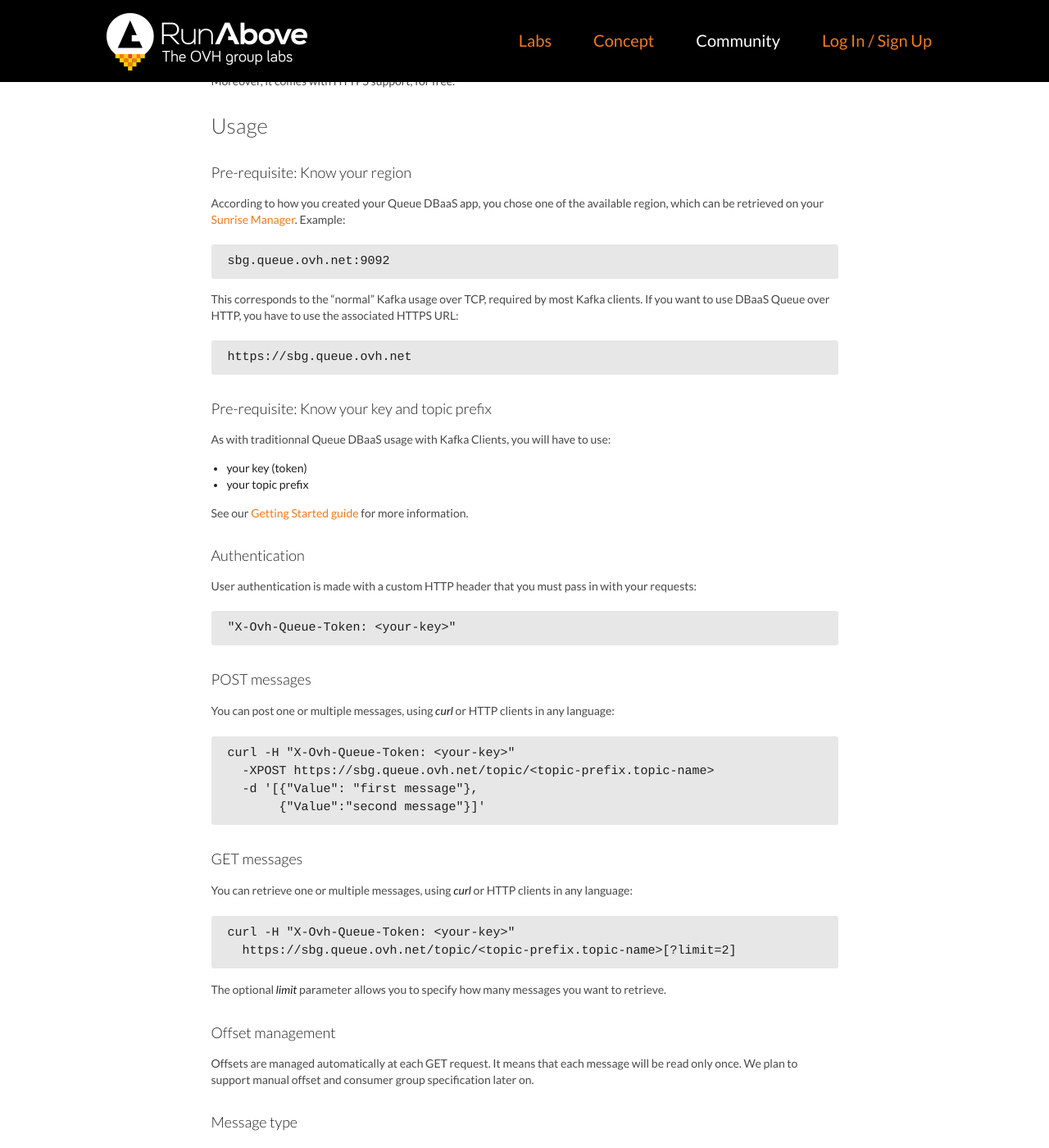
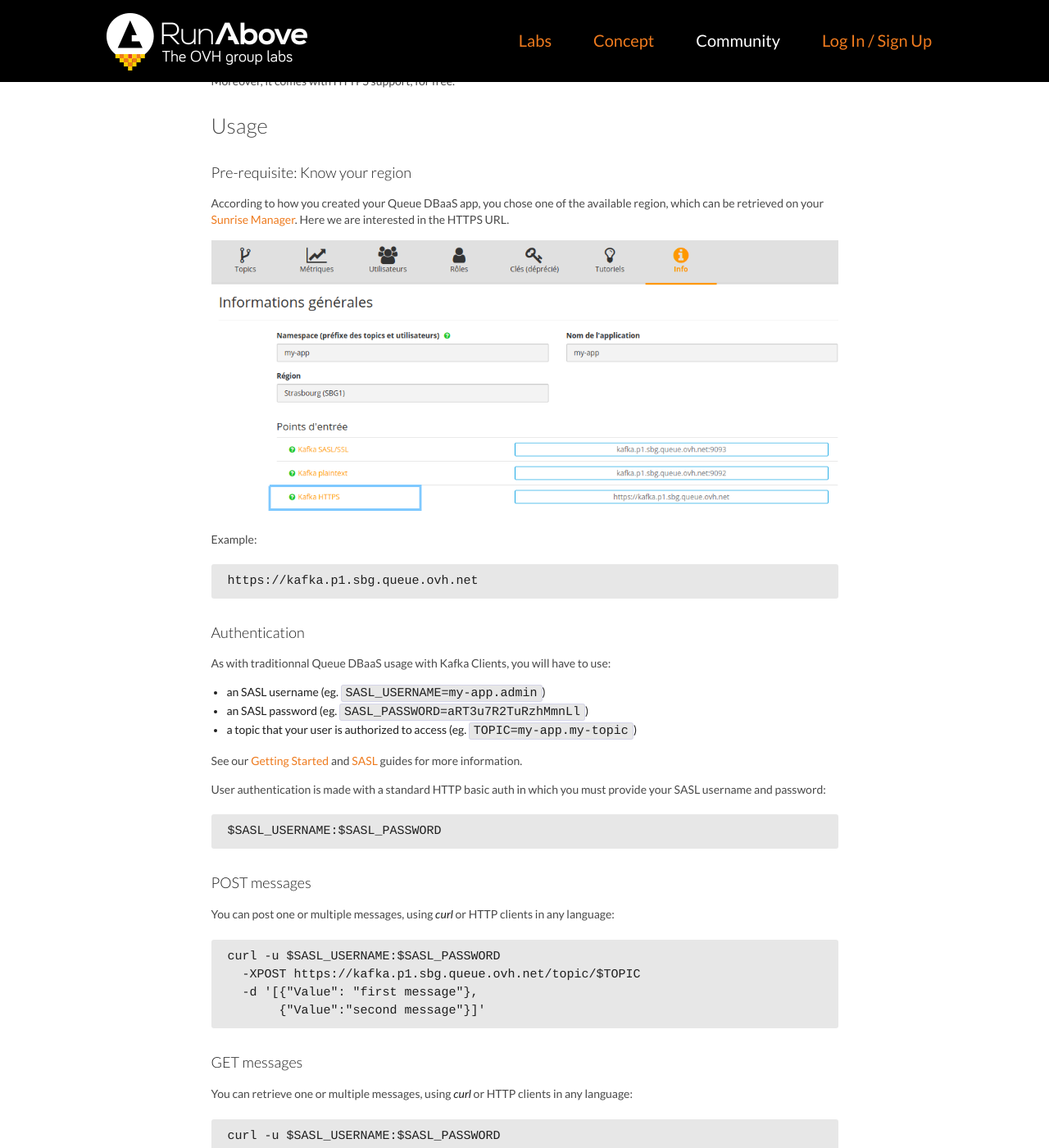
Before and after one commit to ovhlabs/knowledge-base, a Jekyll site: the page built from en/_posts/2016-08-17-dbaas-queue-https.md, in a window 1280 px wide and 1400 px high, scrolled down 659 px. Shown: the whole window at 82% size. Built offline with Jekyll 4.4.1, drawn with Linux system fonts in a browser that asks for light colours; some web fonts are replaced; Markdown is read by kramdown in place of the engine named in the settings; comment, search, counter and statistics services are not loaded; some of the changed text lies outside the part shown.

Commit message:
Update Queue HTTPS doc with SASL and screenshots

````diff
--- a/en/_posts/2016-08-17-dbaas-queue-https.md
+++ b/en/_posts/2016-08-17-dbaas-queue-https.md
@@ -32,35 +32,33 @@
 
 ### Pre-requisite: Know your region
 
-According to how you created your Queue DBaaS app, you chose one of the available region, which can be retrieved on your [Sunrise Manager](https://www.ovh.com/manager/sunrise/dbaasQueue/index.html#/dbaasQueue).
+According to how you created your Queue DBaaS app, you chose one of the available region, which can be retrieved
+on your [Sunrise Manager](https://www.ovh.com/manager/sunrise/dbaasQueue/index.html#/dbaasQueue). Here we are interested
+in the HTTPS URL.
+
+![Sunrise](/kb/images/2016-08-17-dbaas-queue-https/sunrise-info.png)
+
 Example:
 
 ```
-sbg.queue.ovh.net:9092
+https://kafka.p1.sbg.queue.ovh.net
 ```
 
-This corresponds to the "normal" Kafka usage over TCP, required by most Kafka clients.
-If you want to use DBaaS Queue over HTTP, you have to use the associated HTTPS URL:
-
-```
-https://sbg.queue.ovh.net
-```
-
-### Pre-requisite: Know your key and topic prefix
+### Authentication
 
 As with traditionnal Queue DBaaS usage with Kafka Clients, you will have to use:
 
-- your key (token)
-- your topic prefix
+- an SASL username (eg. `SASL_USERNAME=my-app.admin`)
+- an SASL password (eg. `SASL_PASSWORD=aRT3u7R2TuRzhMmnLl`)
+- a topic that your user is authorized to access (eg. `TOPIC=my-app.my-topic`)
 
-See our [Getting Started guide](https://community.runabove.com/kb/en/queue/getting-started-with-queue-as-a-service.html) for more information.
+See our [Getting Started](https://community.runabove.com/kb/en/queue/getting-started-with-queue-as-a-service.html)
+and [SASL](https://community.runabove.com/kb/en/queue/kafka-sasl-ssl.html) guides for more information.
 
-### Authentication
-
-User authentication is made with a custom HTTP header that you must pass in with your requests:
+User authentication is made with a standard HTTP basic auth in which you must provide your SASL username and password:
 
 ```
-"X-Ovh-Queue-Token: <your-key>"
+$SASL_USERNAME:$SASL_PASSWORD
 ```
 
 ### POST messages
@@ -68,8 +66,8 @@
 You can post one or multiple messages, using _curl_ or HTTP clients in any language:
 
 ```
-curl -H "X-Ovh-Queue-Token: <your-key>"
-  -XPOST https://sbg.queue.ovh.net/topic/<topic-prefix.topic-name>
+curl -u $SASL_USERNAME:$SASL_PASSWORD
+  -XPOST https://kafka.p1.sbg.queue.ovh.net/topic/$TOPIC
   -d '[{"Value": "first message"},
        {"Value":"second message"}]'
 ```
@@ -79,8 +77,8 @@
 You can retrieve one or multiple messages, using _curl_ or HTTP clients in any language:
 
 ```
-curl -H "X-Ovh-Queue-Token: <your-key>"
-  https://sbg.queue.ovh.net/topic/<topic-prefix.topic-name>[?limit=2]
+curl -u $SASL_USERNAME:$SASL_PASSWORD
+  https://kafka.p1.sbg.queue.ovh.net/topic/$TOPIC[?limit=2]
 ```
 
 The optional _limit_ parameter allows you to specify how many messages you want to retrieve.
````
Also changed, not shown: images/2016-08-17-dbaas-queue-https/sunrise-info.png (added).
